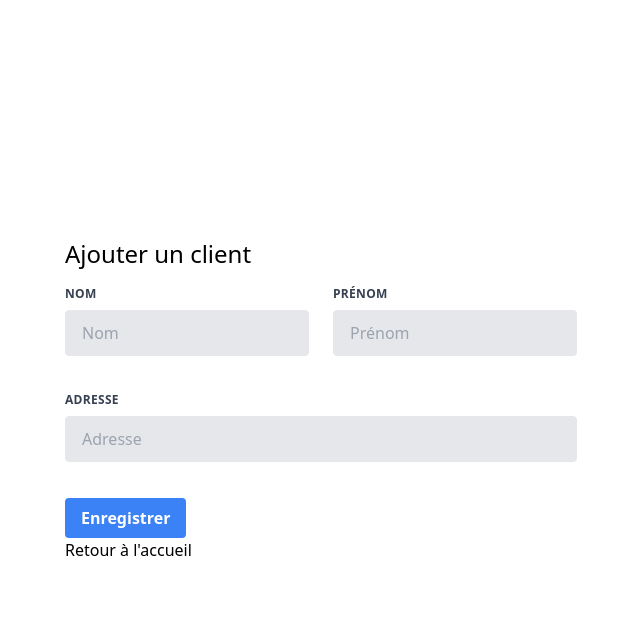
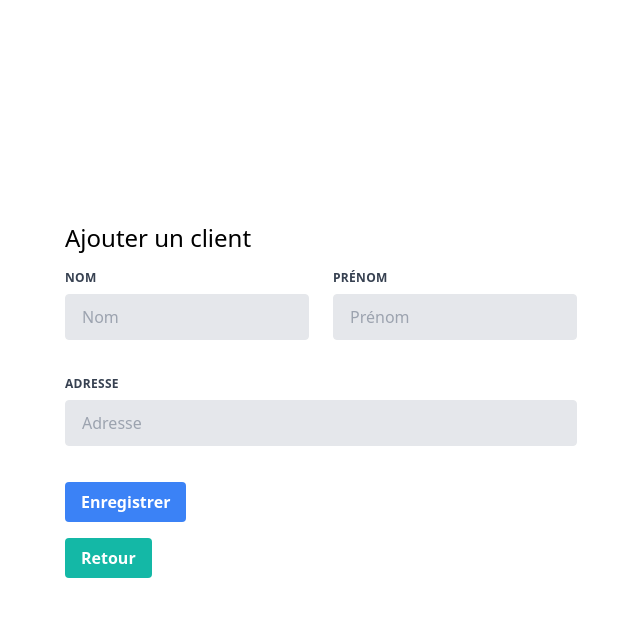
Before and after one commit to RaphaelA03/SAE_203_TP7, a PHP site: page /create.php in a window 1280 px wide. Shown: the top 617 px of the page, without its empty margins (319-959 px from the left). Run offline with PHP 8.4, Linux system fonts and the light colour scheme; some libraries are stand-ins or nearby versions.

Commit message:
tp8 finish

```diff
--- a/TP8/public/create.php
+++ b/TP8/public/create.php
@@ -38,8 +38,12 @@
   <?php require "templates/header.php"; ?>
 
   <?php if (isset($_POST['submit']) && $statement) { ?>
-      <blockquote><?php echo $_POST['Nom']; ?> ajouté avec succès</blockquote>
-  <?php } ?>
+    <div class="bg-blue-100 border-t border-b border-blue-500 text-blue-700 px-4 py-3" role="alert">
+        <p class="font-bold"><?php echo $_POST['Nom']; ?></p>
+        <p class="text-sm">a été ajouté avec succès</p>
+    </div>
+<?php } ?>
+
 
 </head>
 <body>
@@ -73,8 +77,9 @@
   <input class="bg-blue-500 hover:bg-blue-700 text-white font-bold py-2 px-4 rounded focus:outline-none focus:shadow-outline" type="submit" name="submit" value="Enregistrer">
 </form>
 
-
-      <a href="index.php">Retour à l'accueil</a>
+    <div class="mt-4">
+      <a href="index.php" class="inline-block bg-teal-500 hover:bg-teal-700 text-white font-bold py-2 px-4 rounded">Retour</a>
+    </div>
     </div>
   </div>
 
--- a/TP8/public/index.php
+++ b/TP8/public/index.php
@@ -23,7 +23,7 @@
         <a href="create.php"><button class="up">Ajouter un client</button></a>
         <a href="produit.php"><button class="up">Ajouter un produit</button></a>
         <a href="commande.php"><button class="up">Commander un produit</button></a>
-        <a href="SAE203/SAE_203_TP7/TP8/login.html"><button class="up">Login</button></a>
+        <a href="/SAE203/SAE_203_TP7/TP8/login.html"><button class="up">Login</button></a>
       </div>
     </div>
 
```
Also changed, not shown: TP8/public/commande.php (+10 -2 lines), TP8/public/produit.php (+7 -8 lines).
